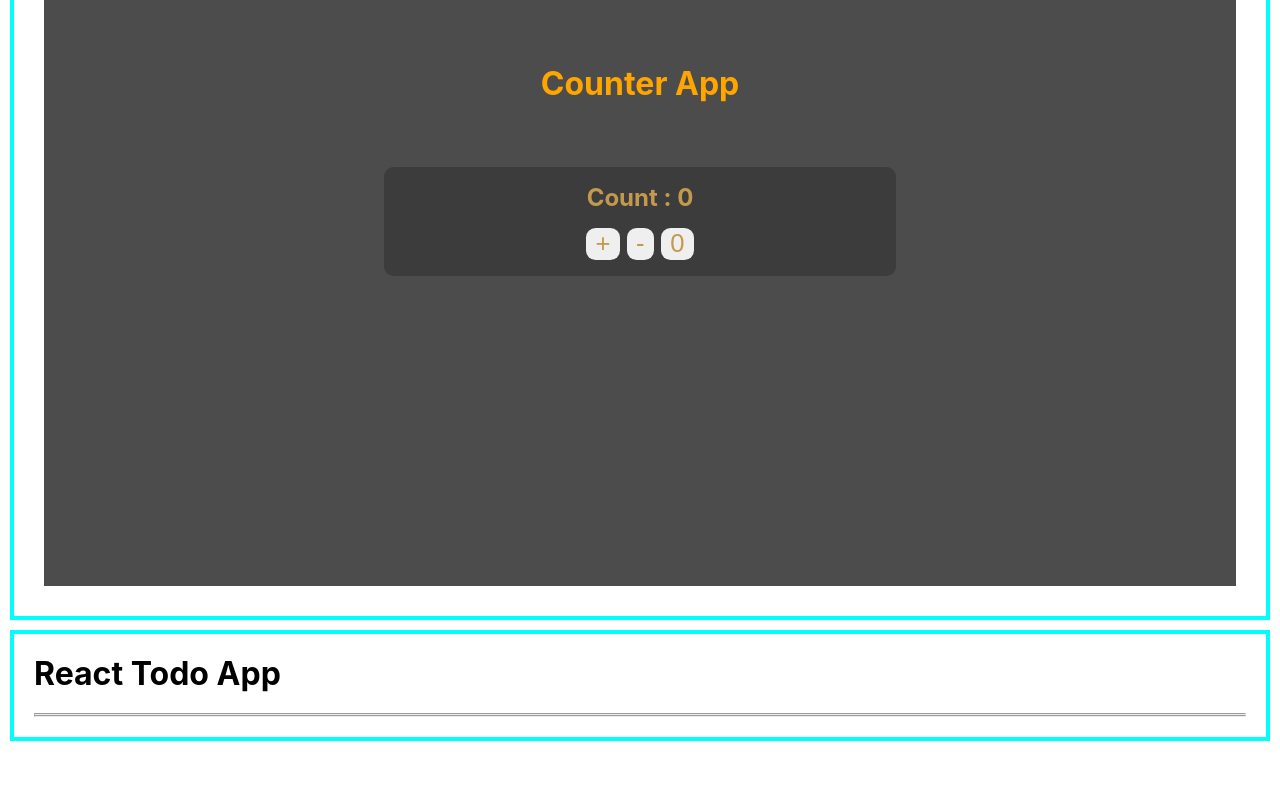
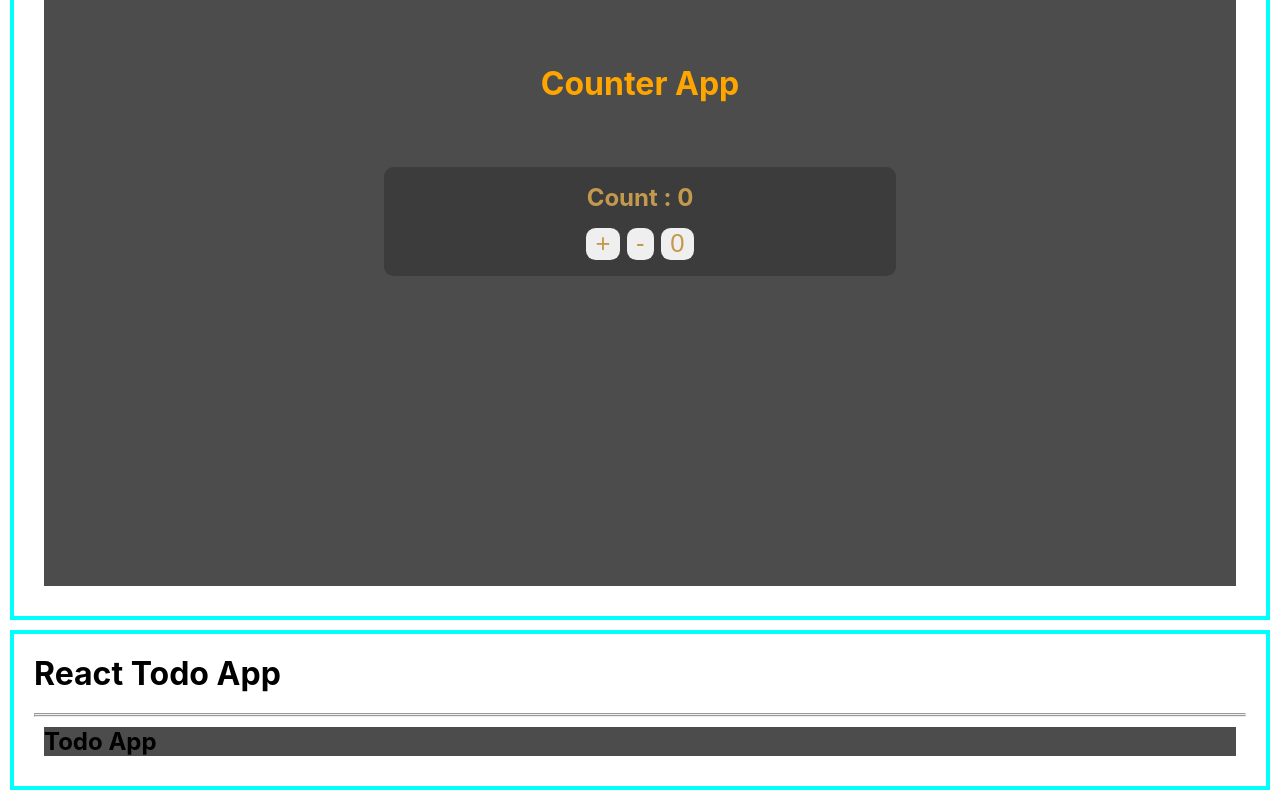
Before and after one commit to khaled39ab/React-With-LWS, a React (Create React App) app: page /all-project in a window 1280 px wide. Shown: the part 2026-2826 px from the top of the page. Before the commit the page ends 2777 px from the top, so only its background shows below. Built offline with nearby package versions, Linux system fonts and the light colour scheme.

Commit message:
styling todo app

```diff
--- a/src/miniProject/todoApp/TodoHome.js
+++ b/src/miniProject/todoApp/TodoHome.js
@@ -1,4 +1,5 @@
 import React from 'react';
+import './todoStyle.css'
 
 const TodoHome = () => {
     return (
@@ -8,8 +9,8 @@ const TodoHome = () => {
             </div>
             <hr />
             <hr />
-            <div>
-
+            <div className='todo' style={{ 'margin': '10px' }}>
+                <h2>Todo App</h2>
             </div>
         </div>
     );
--- /dev/null
+++ b/src/miniProject/todoApp/todoStyle.css
@@ -0,0 +1,9 @@
+.todo{
+    box-sizing: border-box;
+    margin: 0;
+    padding: 0;
+    list-style-type: none;
+    text-decoration: none;
+    outline: none;
+    background-color: #4c4c4c;
+}
```
